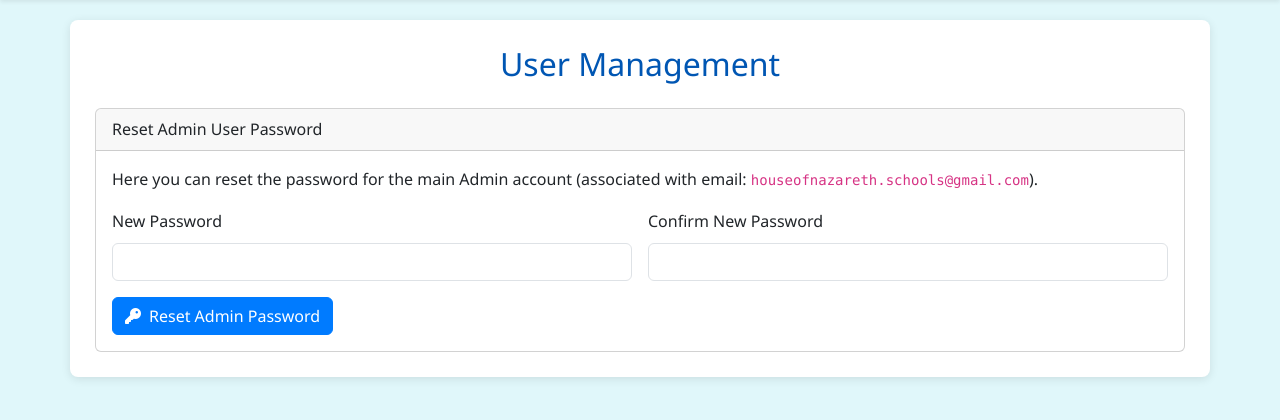
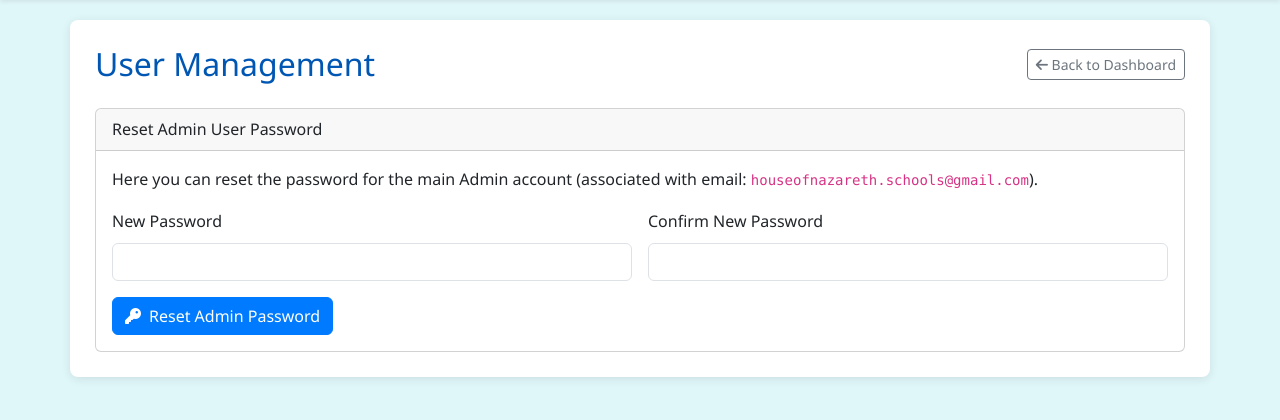
Before and after one commit to Nuwa-Peter/report-card, a PHP site: page /manage_users.php in a window 1280 px wide. Shown: the part 64-484 px from the top of the page. Run offline with PHP 8.4, Linux system fonts and the light colour scheme; the visitor is signed in with stand-in values (Sample User, id 1).

Commit message:
feat: Add 'Back to Dashboard' button to manage_users.php
This commit adds a 'Back to Dashboard' button to the `manage_users.php` page to improve navigation for superadmin users.

The button is styled using Bootstrap, includes a left arrow icon, and links directly to `index.php`. It is positioned at the top of the main content area, alongside the page title.

```diff
--- a/manage_users.php
+++ b/manage_users.php
@@ -104,8 +104,11 @@ $pageUsername = $_SESSION['username'] ?? 'User'; // For navbar display
     </nav>
 
     <div class="container main-content">
-        <div class="text-center mb-4">
-            <h2>User Management</h2>
+        <div class="d-flex justify-content-between align-items-center mb-4">
+            <h2 class="mb-0">User Management</h2>
+            <a href="index.php" class="btn btn-outline-secondary btn-sm">
+                <i class="fas fa-arrow-left"></i> Back to Dashboard
+            </a>
         </div>
 
         <?php if (isset($_SESSION['error_message'])): ?>
```
